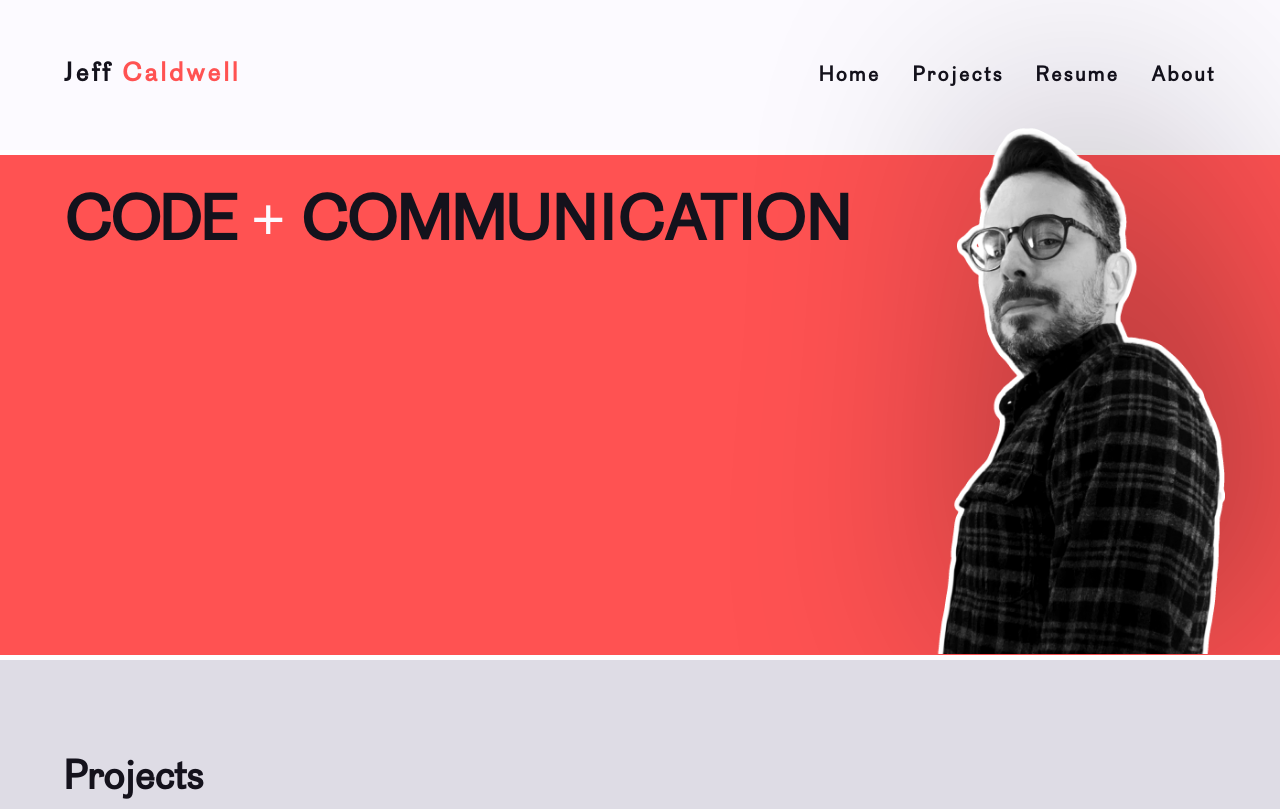
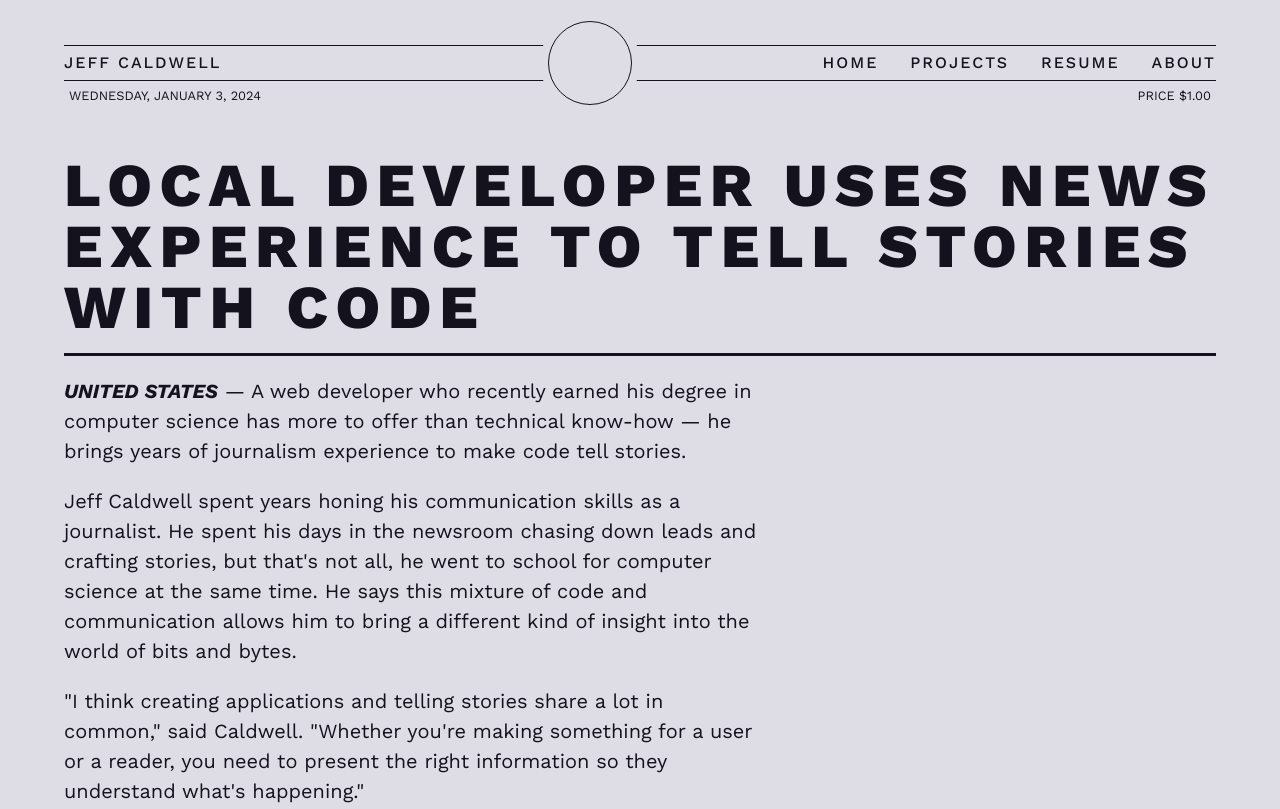
Before and after one commit to nemo-omen/jeffcaldwell.dev-2024, an Astro site: page / in a window 1280 px wide. Shown: the top 809 px of the page. Built offline with nearby package versions, Linux system fonts and the light colour scheme; Astro itself is replaced by a stand-in of ours; a web font is replaced by a local one.

Commit message:
Switch up design

```diff
--- a/src/components/Header.astro
+++ b/src/components/Header.astro
@@ -1,10 +1,20 @@
 ---
 const { current } = Astro.props;
+const currentDate = new Date(Date.now());
+const dateString = currentDate.toLocaleDateString('en-US', {
+  weekday: 'long',
+  month: 'long',
+  year: 'numeric',
+  day: 'numeric',
+});
 ---
 
-<header>
-  <div class="header-inner constrained">
-    <a href="/" class="masthead">Jeff <span class="accent">Caldwell</span></a>
+<header class="constrained">
+  <div class="header-inner masthead">
+    <a href="/">Jeff Caldwell</a>
+    <div class="logo">
+      <div class="logo-inner"></div>
+    </div>
     <nav>
       <ul>
         <li><a href="/">Home</a></li>
@@ -14,27 +24,61 @@ const { current } = Astro.props;
       </ul>
     </nav>
   </div>
+  <div class="header-inner" id="page-meta">
+    <time>{dateString}</time>
+    <span class="bold">Price $1.00</span>
+  </div>
 </header>
 
 <style>
   header {
-    background: transparent;
+    margin-block: var(--space-l);
+    text-transform: uppercase;
   }
   .header-inner {
     display: flex;
     justify-content: space-between;
     align-items: center;
     flex-wrap: wrap;
-    padding: 1rem 0;
+    background: transparent;
   }
 
   .masthead {
-    font-size: var(--step-1);
+    border-top: 1px solid var(--foreground);
+    border-bottom: 1px solid var(--foreground);
+    font-size: var(--step--1);
     font-family: var(--display);
-    font-weight: 600;
-    text-decoration: none;
+    font-weight: 500;
     color: var(--foreground);
     letter-spacing: 0.125em;
+    padding-block: var(--space-3xs);
+    position: relative;
+
+    & a {
+      text-decoration: none;
+    }
+  }
+
+  .logo {
+    width: 100px;
+    height: 100px;
+    border-radius: 50%;
+    position: absolute;
+    right: 50%;
+    transform: translateX(-50%);
+    top: 50%;
+    transform: translateY(-50%);
+    background: var(--background);
+    display: flex;
+    justify-content: center;
+    align-items: center;
+    padding: 0.5rem;
+  }
+  .logo-inner {
+    border: 1px solid var(--foreground);
+    width: 100%;
+    height: 100%;
+    border-radius: 50%;
   }
 
   nav ul {
@@ -43,17 +87,28 @@ const { current } = Astro.props;
     list-style: none;
     margin: 0;
     padding: 0;
-    font-weight: 600;
+    /* font-weight: 600; */
 
     & li a {
       text-decoration: none;
       color: var(--foreground);
-      font-family: var(--display);
+      font-family: var(--sans);
       letter-spacing: 0.125em;
+      font-size: var(--step--1);
     }
 
     & li a:hover {
       color: var(--accent);
     }
   }
+
+  #page-meta {
+    font-size: var(--step--2);
+    padding: var(--space-3xs);
+
+    & address {
+      font-weight: 400;
+      font-style: normal;
+    }
+  }
 </style>
--- a/src/components/ProjectGrid.astro
+++ b/src/components/ProjectGrid.astro
@@ -25,7 +25,7 @@ import ProjectCard from './ProjectCard.astro';
 <style>
   #projects {
     padding-block: var(--space-l);
-    background-color: var(--background-alt);
+    /* background-color: var(--background-alt); */
   }
 
   .projects-content {
--- /dev/null
+++ b/src/content/splash/intro.md
@@ -0,0 +1,14 @@
+---
+headline: Local developer uses news experience to tell stories with code
+dateline: United States
+---
+
+A web developer who recently earned his degree in computer science has more to offer than technical know-how — he brings years of journalism experience to make code tell stories.
+
+Jeff Caldwell spent years honing his communication skills as a journalist. He spent his days in the newsroom chasing down leads and crafting stories, but that's not all, he went to school for computer science at the same time. He says this mixture of code and communication allows him to bring a different kind of insight into the world of bits and bytes.
+
+"I think creating applications and telling stories share a lot in common," said Caldwell. "Whether you're making something for a user or a reader, you need to present the right information so they understand what's happening."
+
+Caldwell spent the last few years of his degree creating projects with other students, some of them for clients who worked with NASA. He said the experience helped him understand how important communication can be when building a complex project.
+
+"Our team made an application that helped NASA contractors optimize their shipments to the International Space Station. I became the team leader because I not only have experience managing teams in the newsroom, but I also understand how to talk to shareholders and subject-matter experts," said Caldwell. "Being able to get the important details from the client was critical to our project, but being able to communicate effectively with my team is what ultimately made the whole thing a success."
--- a/src/layouts/Base.astro
+++ b/src/layouts/Base.astro
@@ -10,6 +10,12 @@ import Header from '../components/Header.astro';
     <link rel="icon" type="image/svg+xml" href="/favicon.svg" />
     <meta name="viewport" content="width=device-width" />
     <meta name="generator" content={Astro.generator} />
+    <link rel="preconnect" href="https://fonts.googleapis.com" />
+    <link rel="preconnect" href="https://fonts.gstatic.com" crossorigin />
+    <link
+      href="https://fonts.googleapis.com/css2?family=News+Cycle:wght@400;700&family=Newsreader:ital,opsz@0,6..72;1,6..72&family=Work+Sans:ital,wght@0,400;0,500;0,600;0,800;1,700&display=swap"
+      rel="stylesheet"
+    />
     <title>Jeff Caldwell</title>
   </head>
   <body>
--- a/src/pages/index.astro
+++ b/src/pages/index.astro
@@ -10,125 +10,45 @@ const allProjects = await getCollection('projects', ({ data }) => {
 ---
 
 <Base>
-  <main>
-    <h1 class="hidden-type" aria-label="Jeff Caldwell, Web Developer">Jeff Caldwell, Web Developer</h1>
-    <section id="intro">
-      <div class="intro-wrapper">
-        <img src="/images/Me_Side.png" alt="Jeff Caldwell" width="500" id="me-image" />
-        <!-- <img src="/images/me_bw_outline.png" alt="Jeff Caldwell" width="500" id="me-image" /> -->
-        <div class="intro-content constrained">
-          <h2>Code <span class="background">+</span> Communication</h2>
-        </div>
-      </div>
-    </section>
-    <ProjectGrid allProjects={allProjects} />
+  <main class="constrained">
+    <h1>Local developer uses news experience to tell stories with code</h1>
+    <p>
+      <em>UNITED STATES</em> — A web developer who recently earned his degree in computer science has more to offer than
+      technical know-how — he brings years of journalism experience to make code tell stories.
+    </p>
+    <p>
+      Jeff Caldwell spent years honing his communication skills as a journalist. He spent his days in the newsroom
+      chasing down leads and crafting stories, but that's not all, he went to school for computer science at the same
+      time. He says this mixture of code and communication allows him to bring a different kind of insight into the
+      world of bits and bytes.
+    </p>
+    <p>
+      "I think creating applications and telling stories share a lot in common," said Caldwell. "Whether you're making
+      something for a user or a reader, you need to present the right information so they understand what's happening."
+    </p>
   </main>
 
   <style>
     #intro {
       container-name: intro;
       container-type: inline-size;
-      background-color: var(--background-alt);
-      background-color: var(--accent);
-      border-bottom: 5px solid #fff;
-      border-top: 5px solid #fff;
-      position: relative;
-    }
-
-    .intro-wrapper {
-      clip-path: polygon(0% -100%, 100% -100%, 100% 100%, 0 100%);
-    }
-
-    h2 {
-      color: var(--foreground);
-      text-transform: uppercase;
-      margin-right: calc(var(--space-2xl) * 2);
-      font-size: var(--step-6);
-    }
-
-    .intro-content {
-      position: relative;
-      display: flex;
-      padding-block: var(--space-l);
-      overflow: visible;
-      gap: var(--space-2xl);
-      min-height: 500px;
-      container: intro-content / inline-size;
-    }
-
-    .intro-block {
-      flex: 1;
-      padding-block-start: var(--space-s-l);
       display: flex;
       flex-direction: column;
-      /* justify-content: center; */
-      /* align-items: center; */
+      justify-content: center;
+      gap: var(--space-m);
+      /* height: 100%; */
     }
-    #me {
+    h1 {
+      font-size: var(--step-5);
+      letter-spacing: 0.125em;
+      text-transform: uppercase;
+      border-bottom: 3px solid var(--foreground);
+      padding-bottom: var(--space-xs);
     }
-
-    #me-image {
-      position: absolute;
-      bottom: 0;
-      right: -20cqi;
-      /* right: -5cqi; */
-      /* transform: translateX(-50%); */
-      filter: drop-shadow(
-        calc(-1 * var(--space-m)) calc(-1 * var(--space-m)) var(--space-3xl) var(--primary-darker-alpha)
-      );
-      width: min(70cqi, 450px);
-      pointer-events: none;
-      transform: scaleX(-100%);
-      /* width: 100%; */
-    }
-
-    @container intro (max-width: 456px) {
-      h2 {
-        font-size: var(--step-2);
-      }
-    }
-
-    @container intro (min-width: 456px) {
-      #me-image {
-        width: min(60cqi, 420px);
-        right: -15cqi;
-      }
-      h2 {
-        font-size: var(--step-4);
-      }
-    }
-
-    @container intro (min-width: 768px) {
-      #me-image {
-        width: min(50cqi, 420px);
-        right: -10cqi;
-      }
-
-      h2 {
-        font-size: var(--step-5);
-      }
-    }
-
-    @container intro (min-width: 1024px) {
-      #me-image {
-        width: min(40cqi, 420px);
-        right: -4cqi;
-      }
-
-      h2 {
-        font-size: var(--step-5);
-      }
-    }
-
-    @container intro (min-width: 1280px) {
-      #me-image {
-        width: min(40cqi, 420px);
-        right: 0;
-      }
-
-      h2 {
-        font-size: var(--step-5);
-      }
+    h2 {
+      letter-spacing: 0.025em;
+      max-width: 30ch;
+      line-height: 1.4;
     }
   </style>
 </Base>
--- a/src/styles/main.css
+++ b/src/styles/main.css
@@ -1,8 +1,10 @@
 :root {
 
   /* Fonts */
-  --sans: 'Poppins', -apple-system, BlinkMacSystemFont, "Segoe UI", Roboto, Helvetica, Arial, sans-serif, "Apple Color Emoji", "Segoe UI Emoji", "Segoe UI Symbol";
-  --display: 'CothamSans';
+  --sans: 'Work Sans', -apple-system, BlinkMacSystemFont, "Segoe UI", Roboto, Helvetica, Arial, sans-serif, "Apple Color Emoji", "Segoe UI Emoji", "Segoe UI Symbol";
+  --serif: 'Newsreader', 'Georgia', sans-serif;
+  /* --display: 'CothamSans'; */
+  --display: var(--sans);
   font-size: 16px;
   --step--2: clamp(0.72rem, 0.6922rem + 0.1391cqi, 0.8rem);
   --step--1: clamp(0.9rem, 0.8652rem + 0.1739cqi, 1rem);
@@ -63,11 +65,11 @@
   --accent-secondary-light-scheme: hsl(203, 100%, 66%);
   --accent-tertiary-light-scheme: hsl(59, 100%, 66%);
 
-  --background: var(--primary);
-  --background-alt: var(--primary-darker);
-  --foreground: var(--light);
+  --background: var(--tertiary);
+  /* --background-alt: var(--primary-darker); */
+  --foreground: var(--primary);
   --link: var(--accent);
-  --surface-hover: var(--primary-lighter);
+  /* --surface-hover: var(--primary-lighter); */
 
   /* Borders and Outlines */
   --outline-width: 2px;
@@ -109,7 +111,8 @@ body {
 
 header,
 footer {
-  padding: var(--space-s-l);
+  padding-block: var(--space-3xs);
+  /* padding-inline: var(--space-m); */
 }
 
 .constrained {
@@ -132,7 +135,7 @@ h1,
 h2,
 h3,
 h4 {
-  font-weight: 600;
+  font-weight: 700;
   line-height: 1;
   margin: 0;
   padding: 0;
@@ -324,7 +327,7 @@ a:not([class]) {
 
 /* Media Queries */
 
-@media (prefers-color-scheme: dark) {
+/* @media (prefers-color-scheme: dark) {
   :root {
     --background: var(--primary);
     --background-alt: var(--primary-darker);
@@ -344,4 +347,4 @@ a:not([class]) {
     --link: var(--accent-light-scheme);
     --surface-hover: var(--light-darker);
   }
-}
+} */
```
Also changed, not shown: src/assets/images/Me_Side.png (added).
